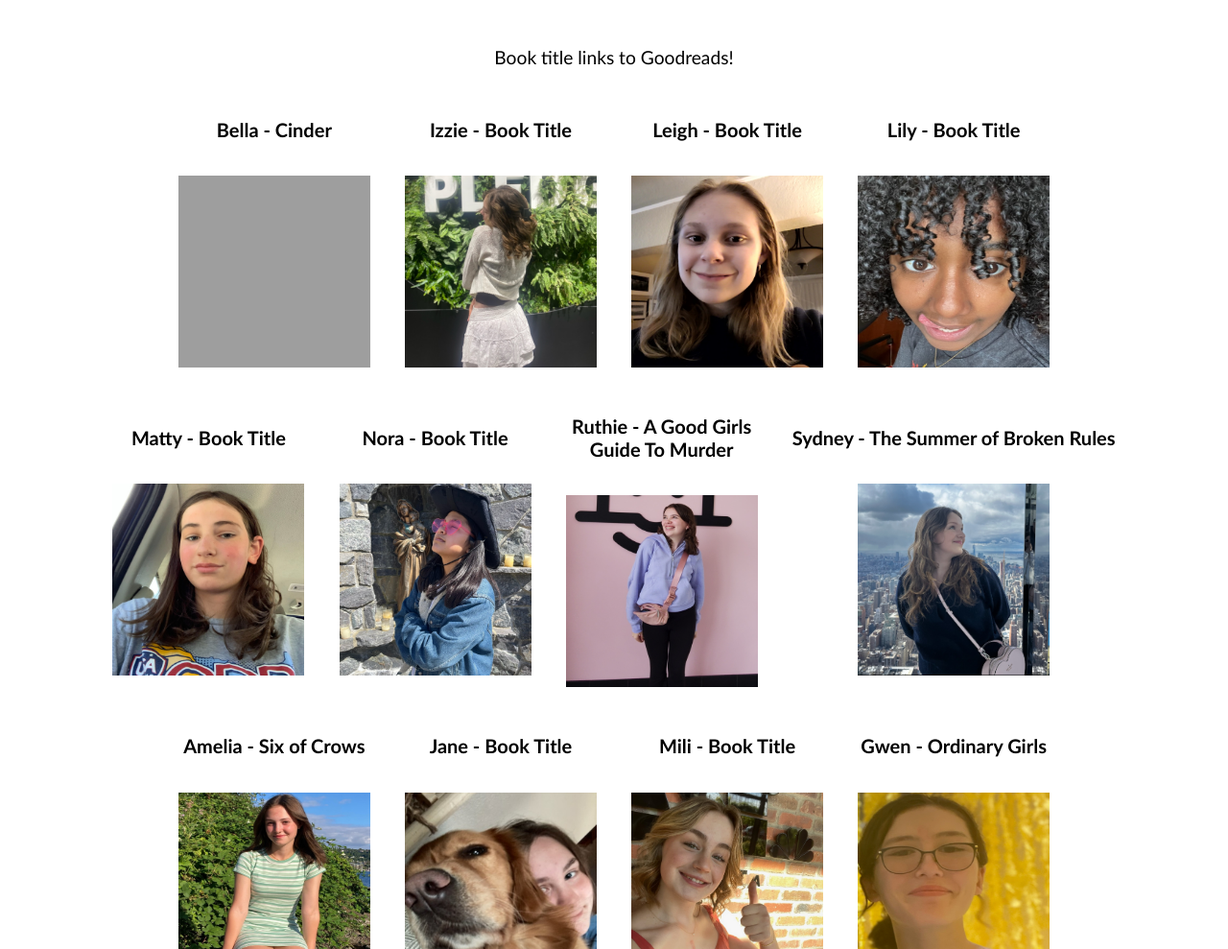
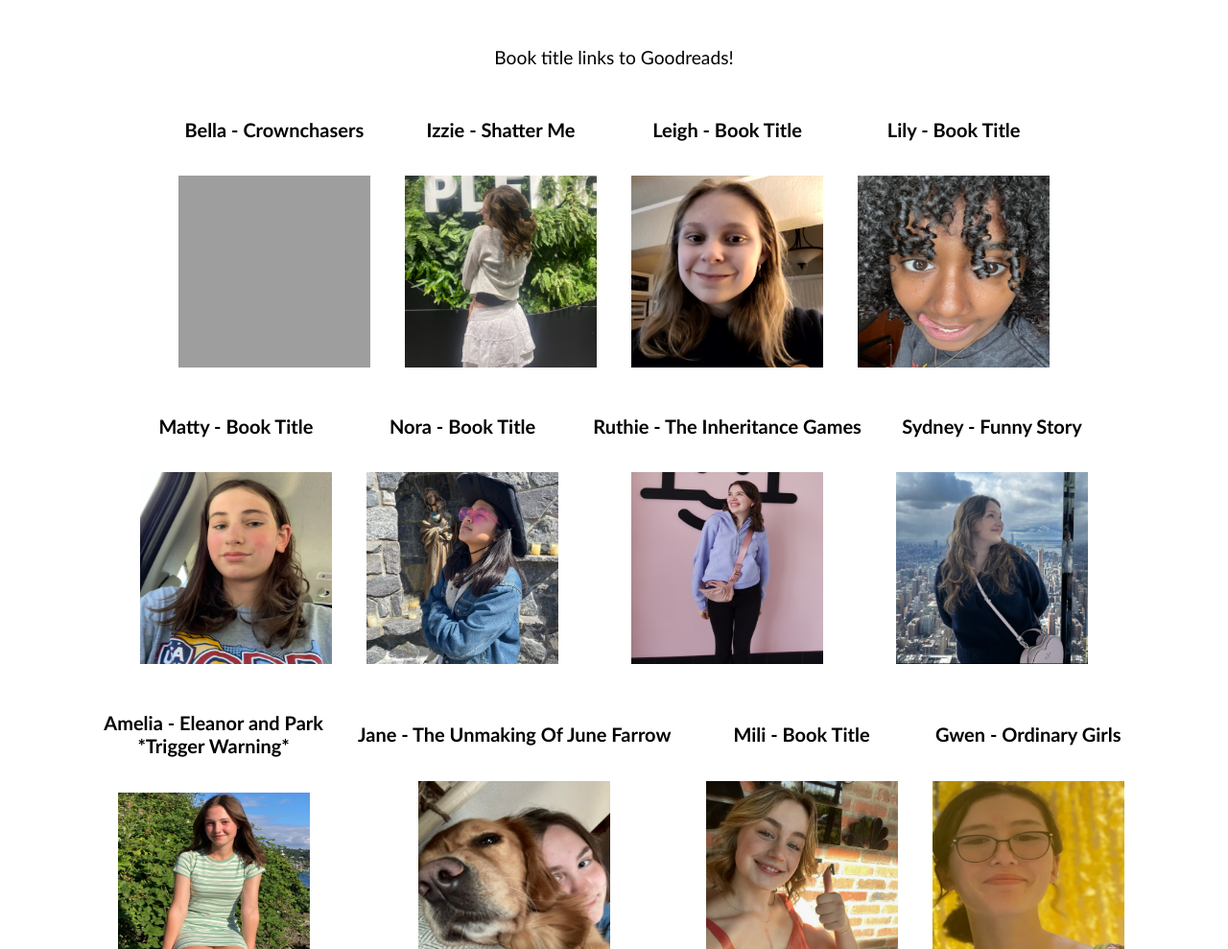
Before and after one commit to Codergirl3000/bookBlog, a plain HTML site: page weeklystaffpicks.html in a window 1280 px wide. Shown: the part 200-1189 px from the top of the page at 96% size. Drawn offline with Linux system fonts and the light colour scheme; grey boxes are pictures that could not be loaded.

Commit message:
updated weekly picks

```diff
--- a/weeklystaffpicks.html
+++ b/weeklystaffpicks.html
@@ -34,13 +34,13 @@
                 <p>Book title links to Goodreads!</p>
                 <div class=individual>
                     <h2>
-                        Bella - <a href="https://www.goodreads.com/book/show/36381037-cinder">Cinder</a>
+                        Bella - <a href="https://www.goodreads.com/book/show/50211894-crownchasers">Crownchasers</a>
                     </h2>
                     <img src="bellapfp.jpg" alt="PFP" width="200" height="200">
                 </div>
                 <div class=individual>
                     <h2>
-                        Izzie - <a href="https://goodreads.com">Book Title</a>
+                        Izzie - <a href="https://www.goodreads.com/book/show/10429045-shatter-me?">Shatter Me</a>
                     </h2>
                     <img src="izziepfp.jpg" alt="PFP" width="200" height="200">
                 </div>
@@ -70,26 +70,25 @@
                 </div>
                 <div class=individual>
                     <h2>
-                        Ruthie - <a href="https://www.goodreads.com/book/show/40916679-a-good-girl-s-guide-to-murder">A Good Girls <br>
-                            Guide To Murder</a>
+                        Ruthie - <a href="https://www.goodreads.com/book/show/52439531-the-inheritance-games?">The Inheritance Games</a>
                     </h2>
                     <img src="ruthiepfp.jpg" alt="PFP" width="200" height="200">
                 </div>
                 <div class=individual>
                     <h2>
-                        Sydney - <a href="https://www.goodreads.com/book/show/49259788-the-summer-of-broken-rules">The Summer of Broken Rules</a>
+                        Sydney - <a href="https://www.goodreads.com/book/show/194802722-funny-story?">Funny Story</a>
                     </h2>
                     <img src="sydneypfp.jpg" alt="PFP" width="200" height="200">
                 </div>
                 <div class=individual>
                     <h2>
-                        Amelia - <a href="https://www.goodreads.com/book/show/23437156-six-of-crows">Six of Crows</a>
+                        Amelia - <a href="https://www.goodreads.com/book/show/15745753-eleanor-park?">Eleanor and Park <br> *Trigger Warning*</a>
                     </h2>
                     <img src="ameliapfp.jpg" alt="PFP" width="200" height="200">
                 </div>
                 <div class=individual>
                     <h2>
-                        Jane - <a href="https://goodreads.com">Book Title</a>
+                        Jane - <a href="https://www.goodreads.com/book/show/66087062-the-unmaking-of-june-farrow">The Unmaking Of June Farrow</a>
                     </h2>
                     <img src="janepfp.jpg" alt="PFP" width="200" height="200">
                 </div>
```
